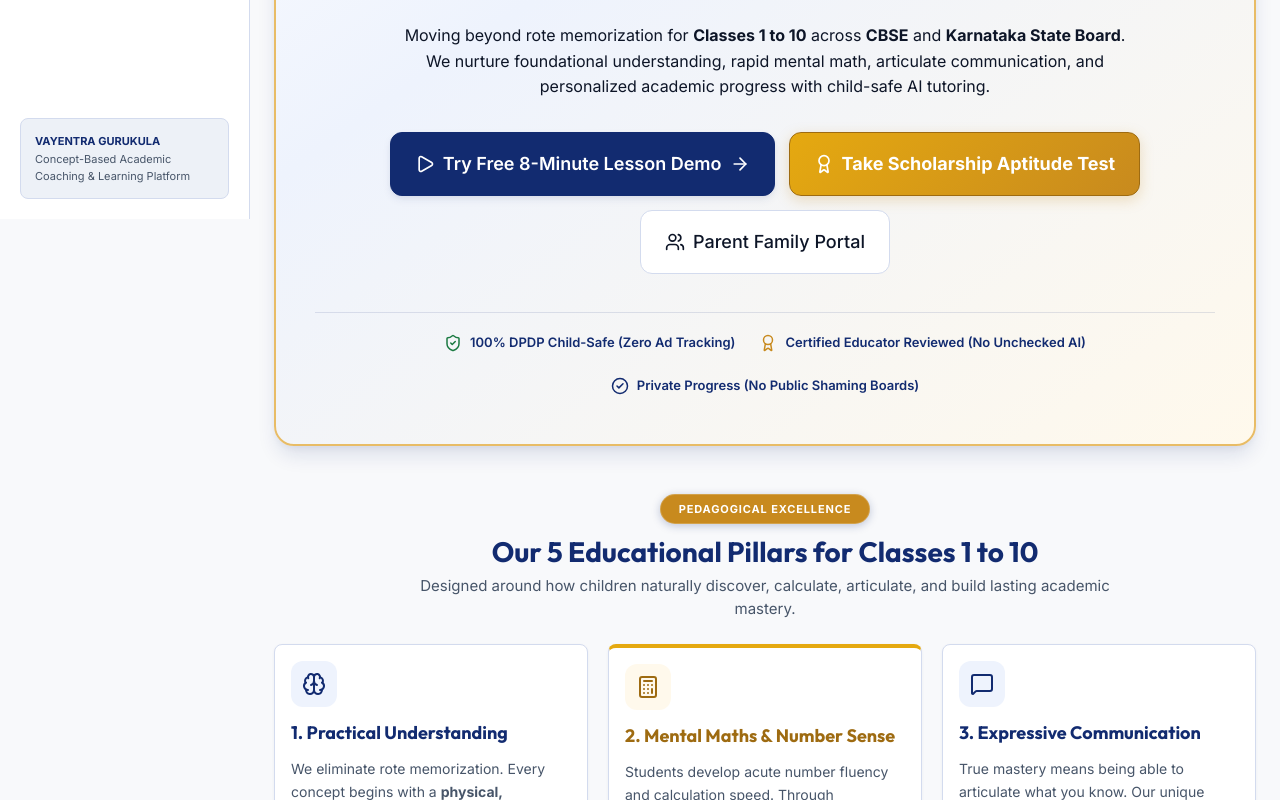
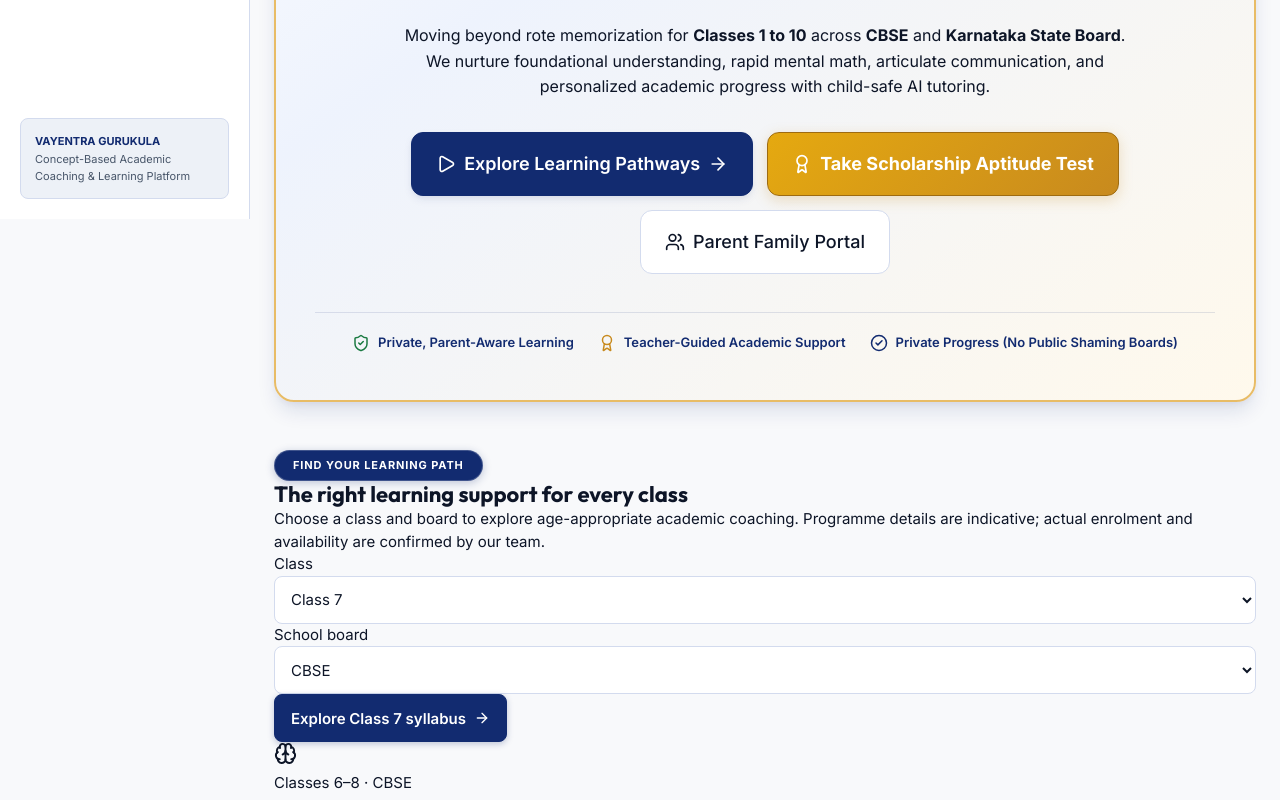
Before and after one commit to chirag-83-snpsu/vayentra-gurukula-, a React (Vite) app: page / in a window 1280 px wide. Shown: the part 700-1500 px from the top of the page. Built offline with nearby package versions, Linux system fonts and the light colour scheme.

Commit message:
Integrate course discovery, purposeful navigation and truthful public claims

```diff
--- a/src/views/PublicView.tsx
+++ b/src/views/PublicView.tsx
@@ -28,6 +28,7 @@ import {
 
 import { Logo } from '../components/Logo';
 import { ScholarshipModal } from '../components/ScholarshipModal';
+import { CoursePathways } from '../components/CoursePathways';
 
 export const PublicView: React.FC = () => {
   const { setRole, setShowPublicPortal } = useApp();
@@ -65,6 +66,8 @@ export const PublicView: React.FC = () => {
   };
 
   const currentPreview = curriculumPreviews[selectedBoard]?.[selectedClass] || curriculumPreviews.CBSE[7];
+
+  const browseCurriculum = () => document.getElementById('vg-curriculum-explorer')?.scrollIntoView({ behavior: 'smooth', block: 'start' });
 
   const handleAbacusTap = (colIdx: number) => {
     setAbacusBeads(prev => {
@@ -170,10 +173,10 @@ export const PublicView: React.FC = () => {
           <button
             type="button"
             className="btn btn-teal btn-large"
-            onClick={() => { setRole('student'); setShowPublicPortal(false); }}
+            onClick={() => document.getElementById('vg-courses-title')?.scrollIntoView({ behavior: 'smooth', block: 'start' })}
             style={{ boxShadow: 'var(--shadow-md)' }}
           >
-            <Play size={20} /> Try Free 8-Minute Lesson Demo <ArrowRight size={20} />
+            <Play size={20} /> Explore Learning Pathways <ArrowRight size={20} />
           </button>
 
           <button
@@ -209,11 +212,11 @@ export const PublicView: React.FC = () => {
         }}>
           <div style={{ display: 'flex', alignItems: 'center', gap: '8px', fontSize: '13px', fontWeight: 600, color: 'var(--color-navy-primary)' }}>
             <ShieldCheck size={18} color="var(--color-success)" />
-            <span>100% DPDP Child-Safe (Zero Ad Tracking)</span>
+            <span>Private, Parent-Aware Learning</span>
           </div>
           <div style={{ display: 'flex', alignItems: 'center', gap: '8px', fontSize: '13px', fontWeight: 600, color: 'var(--color-navy-primary)' }}>
             <Award size={18} color="var(--color-gold-primary)" />
-            <span>Certified Educator Reviewed (No Unchecked AI)</span>
+            <span>Teacher-Guided Academic Support</span>
           </div>
           <div style={{ display: 'flex', alignItems: 'center', gap: '8px', fontSize: '13px', fontWeight: 600, color: 'var(--color-navy-primary)' }}>
             <CheckCircle2 size={18} color="var(--color-navy-primary)" />
@@ -221,6 +224,8 @@ export const PublicView: React.FC = () => {
           </div>
         </div>
       </section>
+
+      <CoursePathways grade={selectedClass} board={selectedBoard} onGradeChange={setSelectedClass} onBoardChange={setSelectedBoard} onBrowse={browseCurriculum} />
 
       {/* 3. THE 5 CORE GURUKULA PILLARS (Bento Grid) */}
       <section style={{ display: 'flex', flexDirection: 'column', gap: '24px' }}>
@@ -524,13 +529,13 @@ export const PublicView: React.FC = () => {
       </section>
 
       {/* 5. INTERACTIVE CURRICULUM EXPLORER (CBSE & Karnataka State Board) */}
-      <section className="b" style={{ display: 'flex', flexDirection: 'column', gap: '24px', padding: '32px' }}>
+      <section id="vg-curriculum-explorer" className="b" style={{ display: 'flex', flexDirection: 'column', gap: '24px', padding: '32px', scrollMarginTop: '110px' }}>
         <div style={{ textAlign: 'center', maxWidth: '760px', margin: '0 auto' }}>
           <div className="ribbon-banner">
             BOARD-ALIGNED SYLLABUS DISCOVERY
           </div>
           <h2 style={{ fontSize: '28px', marginTop: '10px', color: 'var(--color-navy-primary)' }}>
-            Explore Verified Syllabus for Classes 1 to 10
+            Explore Curriculum Topics for Classes 1 to 10
           </h2>
           <p className="t-muted" style={{ fontSize: '15px', marginTop: '6px' }}>
             Check curriculum coverage, pedagogical breakdown, and try authentic lesson checkpoints for your child's board and grade.
@@ -604,12 +609,12 @@ export const PublicView: React.FC = () => {
                 {selectedBoard === 'STATE' ? 'Karnataka State Board' : 'CBSE'} • Class {selectedClass} Curriculum Framework
               </div>
               <div className="t-muted">
-                Aligned to NCERT / DSERT Karnataka state syllabus guidelines with verified teacher review.
+                Sample topic previews. Confirm current textbook coverage with the academic team.
               </div>
             </div>
 
             <span className="chip chip-navy" style={{ padding: '6px 14px', fontSize: '13px' }}>
-              ✓ Verified by Senior Academic Council
+              Class & Board Topic Preview
             </span>
           </div>
 
@@ -947,8 +952,8 @@ export const PublicView: React.FC = () => {
 
           <div style={{ display: 'flex', flexDirection: 'column', gap: '8px', fontSize: '13px' }}>
             <strong style={{ color: 'var(--color-navy-primary)' }}>Child Protection & Ethics</strong>
-            <span style={{ color: 'var(--color-text-muted)' }}>• India DPDP Act 2023 Compliant</span>
-            <span style={{ color: 'var(--color-text-muted)' }}>• Certified Human Educator Gate (AT-08)</span>
+            <span style={{ color: 'var(--color-text-muted)' }}>• Child privacy and data-protection focus</span>
+            <span style={{ color: 'var(--color-text-muted)' }}>• Teacher-guided academic review</span>
             <span style={{ color: 'var(--color-text-muted)' }}>• Tele-MANAS (14416) Safeguarding</span>
             <span style={{ color: 'var(--color-text-muted)' }}>• Zero Third-Party Advertising</span>
           </div>
```
